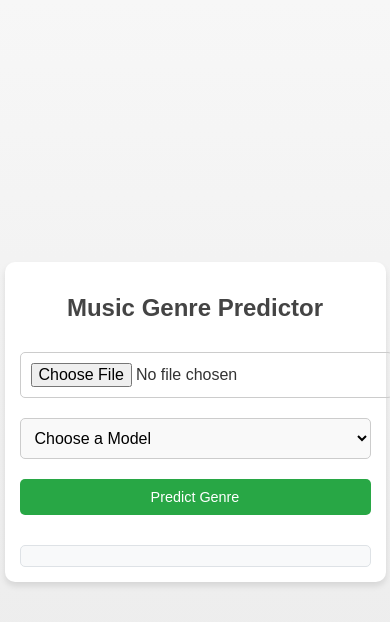
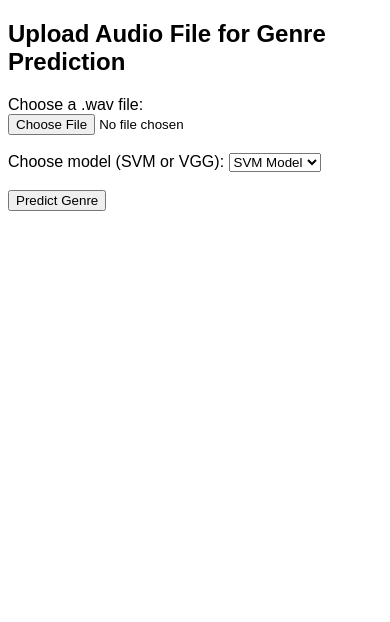
Before and after one commit to hadily/music-genre-prediction, a plain HTML site: page frontend/index.html in a window 390 px wide. Drawn offline with nearby package versions, Linux system fonts and the light colour scheme.

Commit message:
its effing working

```diff
--- a/frontend/index.html
+++ b/frontend/index.html
@@ -1,149 +1,67 @@
 <!DOCTYPE html>
 <html lang="en">
-
 <head>
     <meta charset="UTF-8">
     <meta name="viewport" content="width=device-width, initial-scale=1.0">
-    <title>Music Genre Prediction</title>
+    <title>Genre Prediction</title>
+    <script src="https://code.jquery.com/jquery-3.6.0.min.js"></script>
     <style>
-        /* General Styles */
         body {
-            font-family: 'Arial', sans-serif;
-            background: linear-gradient(to bottom, #f7f7f7, #eaeaea);
-            color: #333;
-            margin: 0;
-            padding: 0;
-            display: flex;
-            justify-content: center;
-            align-items: center;
-            height: 100vh;
+            font-family: Arial, sans-serif;
         }
-
-        h1 {
-            font-size: 2rem;
-            color: #444;
-            margin-bottom: 20px;
-        }
-
-        /* Centered Card */
-        .card {
-            background: #fff;
-            border-radius: 10px;
-            box-shadow: 0px 4px 6px rgba(0, 0, 0, 0.1);
-            padding: 20px;
-            width: 90%;
-            max-width: 400px;
-            text-align: center;
-        }
-
-        /* Input Styles */
-        input[type="file"],
-        select,
-        button {
-            width: 100%;
-            padding: 10px;
-            margin: 10px 0;
-            border: 1px solid #ccc;
-            border-radius: 5px;
-            font-size: 1rem;
-        }
-
-        select {
-            background: #f9f9f9;
-        }
-
-        button {
-            background-color: #28a745;
-            color: white;
-            cursor: pointer;
-            border: none;
-            transition: background-color 0.3s ease;
-        }
-
-        button:hover {
-            background-color: #218838;
-        }
-
-        /* Result Box */
         #result {
             margin-top: 20px;
-            padding: 10px;
-            background-color: #f8f9fa;
-            border: 1px solid #dee2e6;
-            border-radius: 5px;
-            font-weight: bold;
-            color: #444;
-        }
-
-        /* Responsive Design */
-        @media (max-width: 600px) {
-            h1 {
-                font-size: 1.5rem;
-            }
-
-            .card {
-                padding: 15px;
-            }
-
-            button {
-                font-size: 0.9rem;
-            }
         }
     </style>
 </head>
+<body>
+    <h2>Upload Audio File for Genre Prediction</h2>
 
-<body>
-    <div class="card">
-        <h1>Music Genre Predictor</h1>
-        <form id="predict-form">
-            <input type="file" id="fileInput" accept=".wav" required>
-            <select id="modelSelect" required>
-                <option value="" disabled selected>Choose a Model</option>
-                <option value="svm">SVM</option>
-                <option value="vgg">VGG</option>
-            </select>
-            <button type="submit">Predict Genre</button>
-        </form>
-        <div id="result"></div>
-    </div>
+    <form id="upload-form" enctype="multipart/form-data">
+        <label for="file">Choose a .wav file:</label>
+        <input type="file" id="file" name="file" accept=".wav" required><br><br>
+
+        <label for="model">Choose model (SVM or VGG):</label>
+        <select id="model" name="model">
+            <option value="svm">SVM Model</option>
+            <option value="vgg">VGG Model</option>
+        </select><br><br>
+
+        <button type="submit">Predict Genre</button>
+    </form>
+
+    <div id="result"></div>
 
     <script>
-        document.getElementById("predict-form").addEventListener("submit", async (event) => {
-            event.preventDefault();
+        $(document).ready(function() {
+            $('#upload-form').submit(function(event) {
+                event.preventDefault();
 
-            const fileInput = document.getElementById("fileInput");
-            const modelSelect = document.getElementById("modelSelect");
-            const resultDiv = document.getElementById("result");
+                var formData = new FormData(this);
+                var selectedModel = $('#model').val();
+                var predictionUrl = selectedModel === 'svm' ? 'http://127.0.0.1:5000/predict' : 'http://127.0.0.1:5001/predict';
 
-            if (!fileInput.files[0] || !modelSelect.value) {
-                resultDiv.textContent = "Please upload a file and select a model.";
-                return;
-            }
-
-            const formData = new FormData();
-            formData.append("file", fileInput.files[0]);
-
-            const url = modelSelect.value === "svm"
-                ? "http://127.0.0.1:5000/predict"
-                : "http://127.0.0.1:5001/predict";
-
-            try {
-                const response = await fetch(url, {
-                    method: "POST",
-                    body: formData,
+                $.ajax({
+                    url: predictionUrl,
+                    type: 'POST',
+                    data: formData,
+                    contentType: false,
+                    processData: false,
+                    success: function(response) {
+                        if (response.genre) {
+                            $('#result').html('<h3>Predicted Genre: ' + response.genre + '</h3>');
+                        } else if (response.predicted_genre) {
+                            $('#result').html('<h3>Predicted Genre: ' + response.predicted_genre + '</h3>');
+                        } else if (response.error) {
+                            $('#result').html('<h3 style="color: red;">Error: ' + response.error + '</h3>');
+                        }
+                    },
+                    error: function(xhr, status, error) {
+                        $('#result').html('<h3 style="color: red;">An error occurred: ' + error + '</h3>');
+                    }
                 });
-
-                if (!response.ok) {
-                    throw new Error(`Server error: ${response.statusText}`);
-                }
-
-                const data = await response.json();
-                resultDiv.textContent = `Predicted Genre: ${data.predicted_genre}`;
-            } catch (error) {
-                resultDiv.textContent = `Error: ${error.message}`;
-            }
+            });
         });
     </script>
 </body>
-
 </html>
```
Also changed, not shown: 3 other files.
